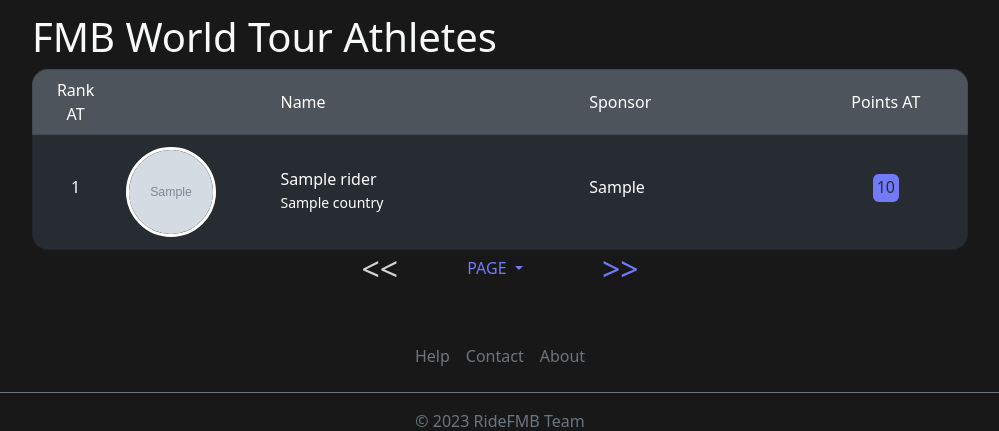
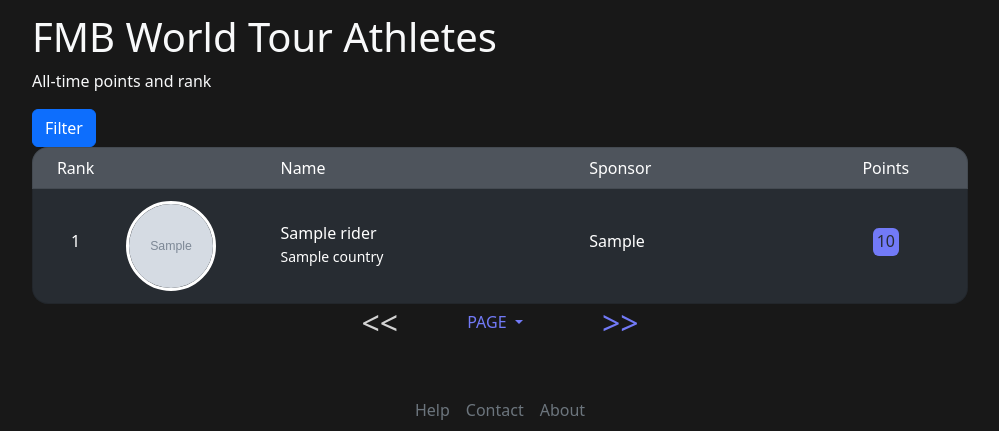
Before and after one commit to tymsoncyferki/RideFMB, a Django app: page /riders/1 in a window 1280 px wide. Shown: the part 57-488 px from the top of the page, without its empty margins (140-1139 px from the left). Run offline with Django 4.2, Linux system fonts and the light colour scheme; tables that the repository leaves empty hold one stand-in row (values such as "Sample post"); grey boxes marked "Sample" are stand-in pictures.

Commit message:
alltime rank, filter modal

```diff
--- a/wiki/models.py
+++ b/wiki/models.py
@@ -53,6 +53,7 @@ class Rider(models.Model):
     active = models.BooleanField(default=False)
     rank = models.IntegerField(default=0, null=True)
     points = models.IntegerField(default=0)
+    alltime_rank = models.IntegerField(default=0, null=True)
     alltime_points = models.FloatField(default=0)
     gold = models.IntegerField(default=0)
     silver = models.IntegerField(default=0)
@@ -65,6 +66,15 @@ class Rider(models.Model):
     def save(self, *args, **kwargs):
         self.slug = slugify(self.name)
         super(Rider, self).save(*args, **kwargs)
+
+    @staticmethod
+    def setRankAT():
+        riders = Rider.objects.all().order_by('-alltime_points')
+        i = 1
+        for rider in riders:
+            rider.alltime_rank = i
+            rider.save()
+            i += 1
 
     @staticmethod
     def setMainSponsor():
--- a/wiki/templates/wiki/riders.html
+++ b/wiki/templates/wiki/riders.html
@@ -42,17 +42,38 @@
             max-width: 50px;
             overflow-x: hidden;
         }
+        #filterModal {
+        }
     </style>
 {% endblock %}
 {% block content %}
     <div class="container-lg">
         <h1>FMB World Tour Athletes</h1>
+        <p>All-time points and rank</p>
+        <button type="button" class="btn btn-primary" data-bs-toggle="modal" data-bs-target="#filterModal">Filter</button>
+        <div class="modal fade text-dark" id="filterModal" tabindex="-1" aria-labelledby="filterModalLabel" aria-hidden="true">
+          <div class="modal-dialog">
+            <div class="modal-content">
+              <div class="modal-header">
+                <h1 class="modal-title fs-5" id="filterModalLabel">Rider Filters</h1>
+                <button type="button" class="btn-close" data-bs-dismiss="modal" aria-label="Close"></button>
+              </div>
+              <div class="modal-body">
+                some options to choose from
+              </div>
+              <div class="modal-footer">
+                <button type="button" class="btn btn-secondary" data-bs-dismiss="modal">Close</button>
+                <button type="button" class="btn btn-primary">Save changes</button>
+              </div>
+            </div>
+          </div>
+        </div>
         {% if riders %}
             <ul class="list-group list-group-table rounded-4" style="background-color: #272c32;">
             <li class="list-group-item" id="riders-header">
                 <div class="row align-items-center text-white">
                     <div class="col-1 text-center">
-                        Rank AT
+                        Rank
                     </div>
                     <div class="col-2 d-none d-sm-block"></div>
                     <div class="col d-sm-none"></div>
@@ -62,11 +83,8 @@
                     <div class="col-3 d-none d-sm-block">
                         Sponsor
                     </div>
-<!--                    <div class="col-2 text-center d-none d-sm-block">-->
-<!--                        Points-->
-<!--                    </div>-->
                     <div class="col-2 d-flex justify-content-center">
-                        Points AT
+                        Points
                     </div>
                 </div>
             </li>
@@ -75,7 +93,7 @@
                 <div class="row align-items-center text-white">
                     <div class="col-1 d-flex justify-content-center">
                         <br>
-                        <h6>{{rider.rank}}</h6>
+                        <h6>{{rider.alltime_rank}}</h6>
                         <br>
                     </div>
                     <div class="col-2 py-1 d-none d-md-block ">
--- a/wiki/views.py
+++ b/wiki/views.py
@@ -26,9 +26,9 @@ def search(request):
 
 
 def riders(request, page_idx=1):
-    start_idx = (page_idx - 1) * 10
+    start_idx = (page_idx - 1) * 20
     last_idx = start_idx + 20
-    all_riders = Rider.objects.all().order_by('-alltime_points')
+    all_riders = Rider.objects.all().order_by('alltime_rank')
     riders = all_riders[start_idx:last_idx]
     pages_count = (all_riders.count() // 20) + 1
     return render(request, 'wiki/riders.html', {'riders': riders, 'page_index': page_idx, 'pages_count': pages_count})
```
